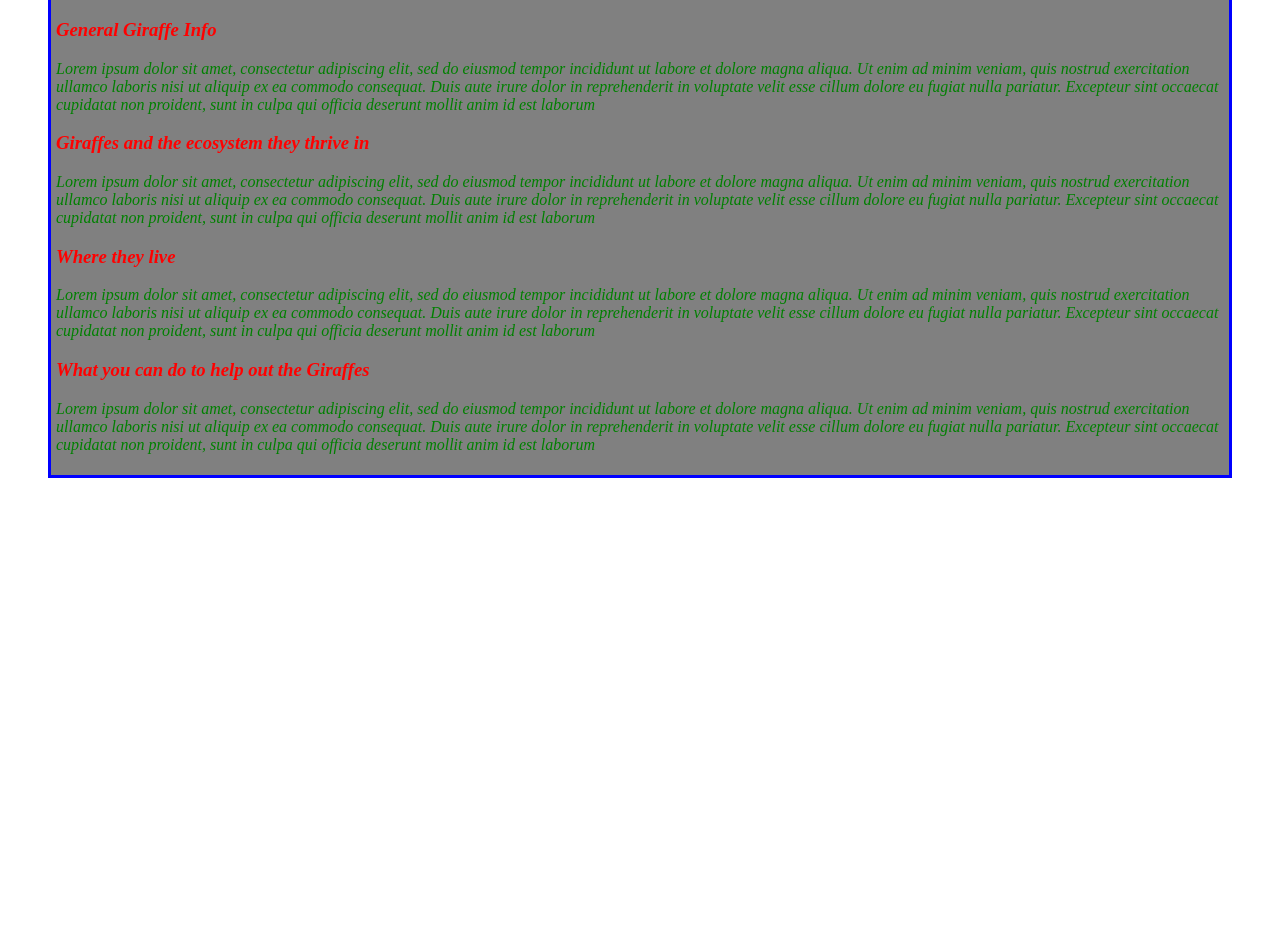
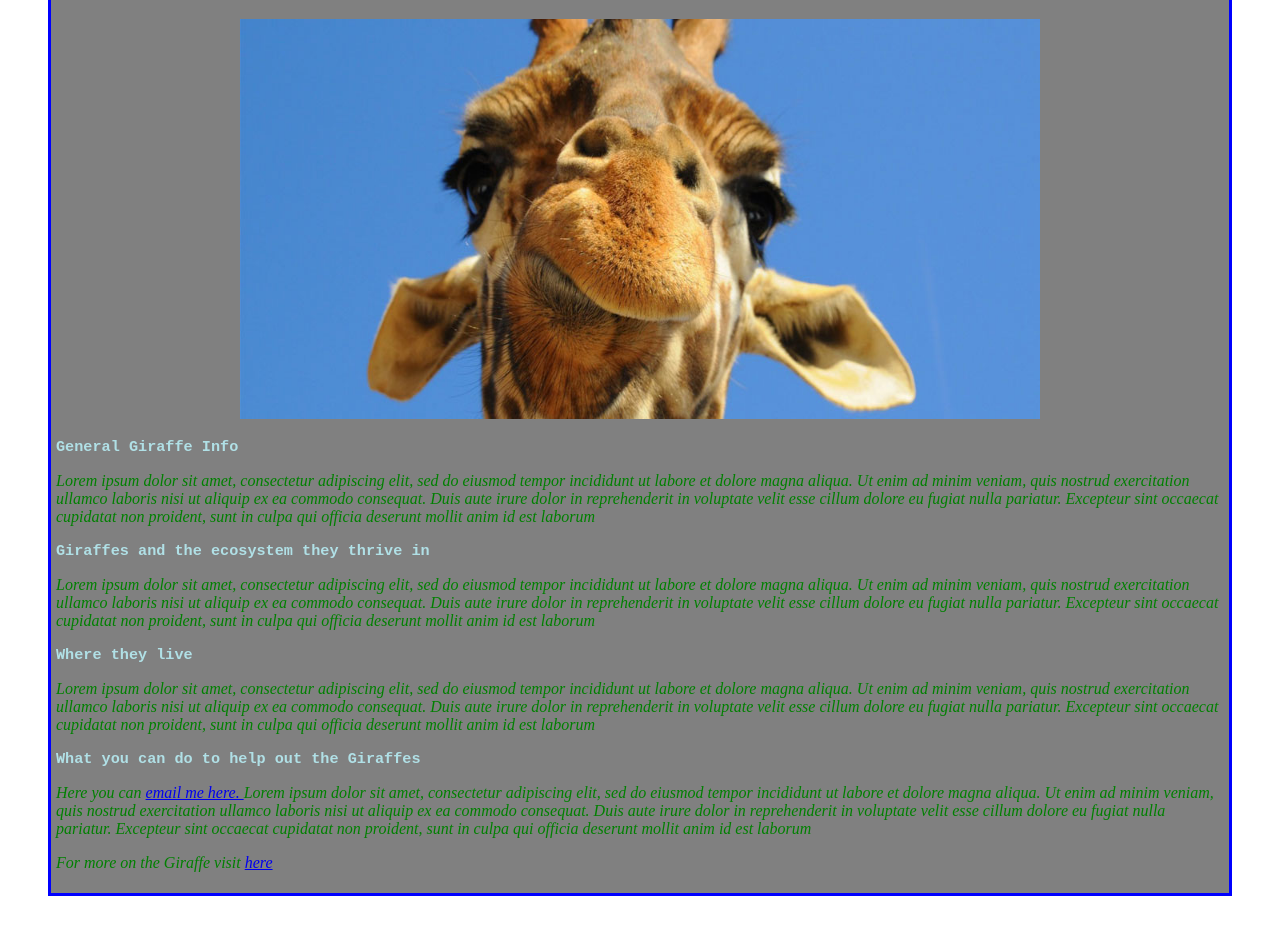
Before and after one commit to Gorman12/giraffe-webpage, a plain HTML site: page giraffe-webpage.html in a window 1280 px wide. Shown: the part 109-1044 px from the top of the page. Before the commit the page ends 800 px from the top, so only its background shows below. Drawn offline with Linux system fonts and the light colour scheme.

Commit message:
made our giraffe webpage awesome.

```diff
--- a/css/styles.css
+++ b/css/styles.css
@@ -3,15 +3,17 @@
   border: 3px solid blue;
   padding: 5px;
   background-color: gray
+
 }
 
-.info {
-  color: red;
-  font-style: oblique;
-}
+.info h3 {
+  color: powderblue;
+  font-style: normal;
+  font-family: monospace;
+  }
 
-.title{
+.title p {
   font-style: italic;
   font-weight: lighter;
-  color: green
+  color: green;
 }
--- a/giraffe-webpage.html
+++ b/giraffe-webpage.html
@@ -7,22 +7,27 @@
   <body>
     <div class="boarder">
       <center><h1>Information page about Giraffes</h1></center>
-  <div p class="title">
+    <center><img src=img/giraffe.jpg alt="a photo of giraffe" height="400" width="800"></center>
+    <div class="title">
+    <div class="info">
 
-    <h3 class="info">General Giraffe Info</h3>
+      <h3>General Giraffe Info</h3>
       <p>Lorem ipsum dolor sit amet, consectetur adipiscing elit, sed do eiusmod tempor incididunt ut labore et dolore magna aliqua. Ut enim ad minim veniam, quis nostrud exercitation ullamco laboris nisi ut aliquip ex ea commodo consequat. Duis aute irure dolor in reprehenderit in voluptate velit esse cillum dolore eu fugiat nulla pariatur. Excepteur sint occaecat cupidatat non proident, sunt in culpa qui officia deserunt mollit anim id est laborum</p>
 
 
-    <h3 class="info">Giraffes and the ecosystem they thrive in</h3>
+      <h3>Giraffes and the ecosystem they thrive in</h3>
       <p>Lorem ipsum dolor sit amet, consectetur adipiscing elit, sed do eiusmod tempor incididunt ut labore et dolore magna aliqua. Ut enim ad minim veniam, quis nostrud exercitation ullamco laboris nisi ut aliquip ex ea commodo consequat. Duis aute irure dolor in reprehenderit in voluptate velit esse cillum dolore eu fugiat nulla pariatur. Excepteur sint occaecat cupidatat non proident, sunt in culpa qui officia deserunt mollit anim id est laborum</p>
 
 
-    <h3 class="info">Where they live</h3>
+      <h3>Where they live</h3>
       <p>Lorem ipsum dolor sit amet, consectetur adipiscing elit, sed do eiusmod tempor incididunt ut labore et dolore magna aliqua. Ut enim ad minim veniam, quis nostrud exercitation ullamco laboris nisi ut aliquip ex ea commodo consequat. Duis aute irure dolor in reprehenderit in voluptate velit esse cillum dolore eu fugiat nulla pariatur. Excepteur sint occaecat cupidatat non proident, sunt in culpa qui officia deserunt mollit anim id est laborum</p>
 
 
-    <h3 class="info">What you can do to help out the Giraffes</h3>
-    <p>Lorem ipsum dolor sit amet, consectetur adipiscing elit, sed do eiusmod tempor incididunt ut labore et dolore magna aliqua. Ut enim ad minim veniam, quis nostrud exercitation ullamco laboris nisi ut aliquip ex ea commodo consequat. Duis aute irure dolor in reprehenderit in voluptate velit esse cillum dolore eu fugiat nulla pariatur. Excepteur sint occaecat cupidatat non proident, sunt in culpa qui officia deserunt mollit anim id est laborum</p>
+      <h3>What you can do to help out the Giraffes</h3>
+      <p>Here you can <a href="mailto:seanedwardgorman@gmail.com">email me here. </a>Lorem ipsum dolor sit amet, consectetur adipiscing elit, sed do eiusmod tempor incididunt ut labore et dolore magna aliqua. Ut enim ad minim veniam, quis nostrud exercitation ullamco laboris nisi ut aliquip ex ea commodo consequat. Duis aute irure dolor in reprehenderit in voluptate velit esse cillum dolore eu fugiat nulla pariatur. Excepteur sint occaecat cupidatat non proident, sunt in culpa qui officia deserunt mollit anim id est laborum</p>
+
+      <p>For more on the Giraffe visit <a href="https://en.wikipedia.org/wiki/Giraffe"> here</a>
+    </div>
     </div>
     </div>
 
```
Also changed, not shown: img/giraffe.jpg (added). Lines whose indentation alone changed are shown as unchanged.
